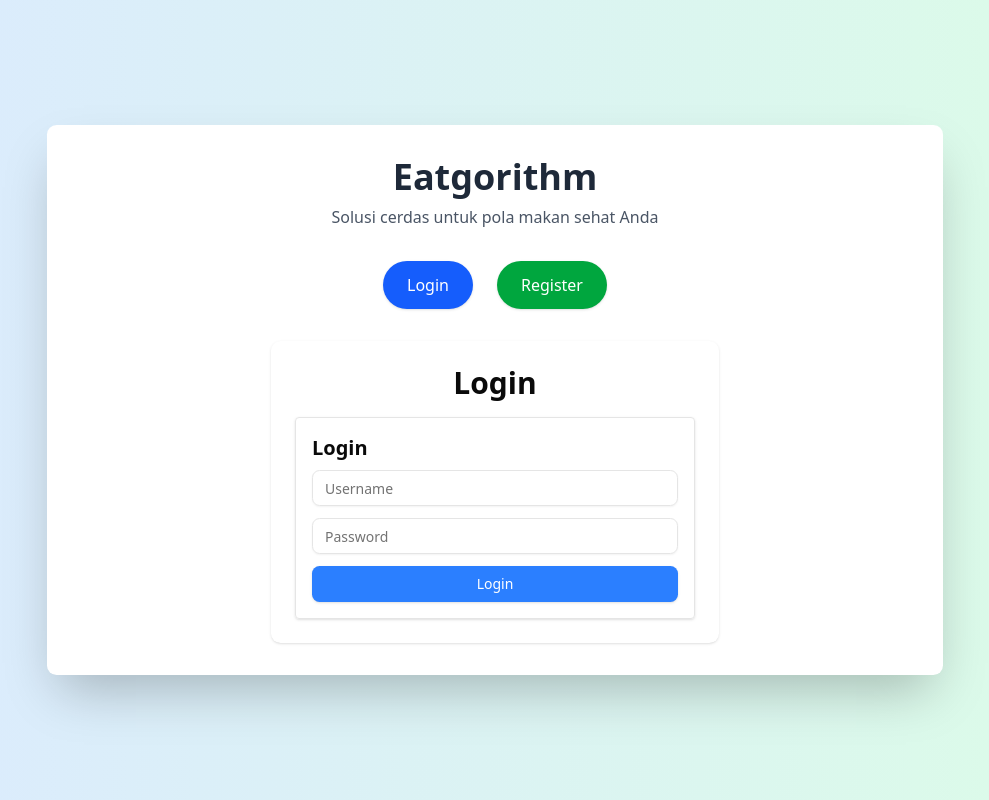
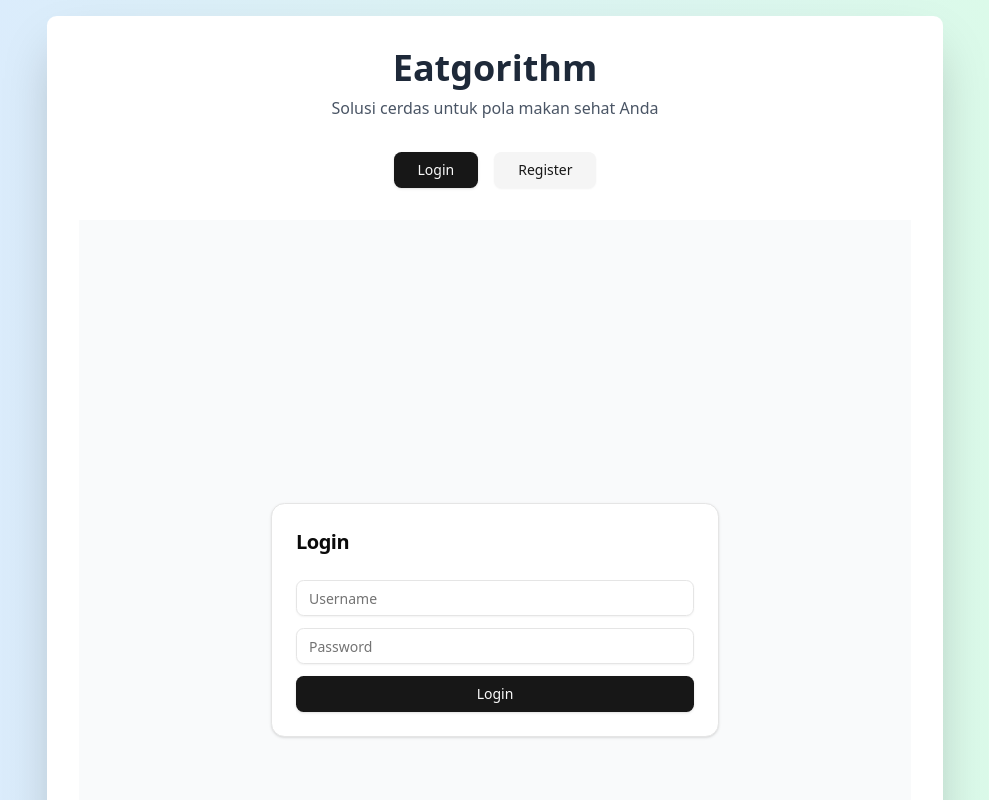
Before and after one commit to mfuadfakhruzzaki/mealplan-pwa, a React (Vite) app: page /login in a window 1280 px wide. Shown: the top 800 px of the page, without its empty margins (145-1134 px from the left). Built offline with nearby package versions, Linux system fonts and the light colour scheme.

Commit message:
Refactor UI components to use Card layout for improved consistency and styling

```diff
--- a/src/App.tsx
+++ b/src/App.tsx
@@ -7,12 +7,28 @@ import {
   Link,
   Navigate,
 } from "react-router-dom";
+
+// Halaman autentikasi
 import { LoginPage } from "@/pages/LoginPage";
 import { RegisterPage } from "@/pages/RegisterPage";
+
+// Komponen profile & meal plan
 import { ProfileInfo } from "@/components/Profile/ProfileInfo";
 import { UpdateProfile } from "@/components/Profile/UpdateProfile";
 import { GenerateMealPlan } from "@/components/MealPlan/GenerateMealPlan";
+
+// Interface profile
 import { Profile } from "@/interfaces/profile";
+
+// Import komponen shadcn/ui (sesuaikan path sesuai struktur proyek)
+import { Button } from "@/components/ui/button";
+import {
+  Card,
+  CardHeader,
+  CardTitle,
+  CardDescription,
+  CardContent,
+} from "@/components/ui/card";
 
 const API_BASE = "https://apieat.fuadfakhruz.id";
 
@@ -74,7 +90,7 @@ function App() {
   return (
     <Router>
       <div className="min-h-screen bg-gradient-to-r from-blue-100 to-green-100 flex items-center justify-center p-4">
-        <div className="w-full max-w-4xl bg-white shadow-2xl rounded-lg p-8">
+        <div className="w-full max-w-4xl bg-white shadow-2xl rounded-lg p-6 md:p-8">
           <header className="mb-8 text-center">
             <h1 className="text-4xl font-extrabold text-gray-800 mb-2">
               Eatgorithm
@@ -87,20 +103,18 @@ function App() {
           {!token ? (
             <>
               {/* Navigasi untuk Login dan Register */}
-              <div className="flex justify-center space-x-6 mb-8">
-                <Link
-                  to="/login"
-                  className="px-6 py-3 bg-blue-600 text-white rounded-full shadow hover:bg-blue-700 transition duration-200"
-                >
+              <nav className="flex justify-center gap-4 mb-8">
+                <Link to="/login">
+                  <Button variant="default" className="px-6 py-3">
                     Login
+                  </Button>
                 </Link>
-                <Link
-                  to="/register"
-                  className="px-6 py-3 bg-green-600 text-white rounded-full shadow hover:bg-green-700 transition duration-200"
-                >
+                <Link to="/register">
+                  <Button variant="secondary" className="px-6 py-3">
                     Register
+                  </Button>
                 </Link>
-              </div>
+              </nav>
               <Routes>
                 <Route
                   path="/login"
@@ -114,30 +128,51 @@ function App() {
           ) : (
             <>
               <div className="flex justify-end mb-6">
-                <button
-                  onClick={handleLogout}
-                  className="px-4 py-2 bg-red-500 hover:bg-red-600 text-white rounded-full shadow transition duration-200"
-                >
+                <Button variant="destructive" onClick={handleLogout}>
                   Logout
-                </button>
+                </Button>
               </div>
-              <section className="mb-8">
-                <h2 className="text-2xl font-bold text-gray-800 mb-4">
-                  Profile
-                </h2>
-                <div className="grid grid-cols-1 md:grid-cols-2 gap-6">
-                  <ProfileInfo profile={profile!} />
+              <section className="mb-8 space-y-6">
+                <Card>
+                  <CardHeader>
+                    <CardTitle>Profile</CardTitle>
+                    <CardDescription>Data profil Anda</CardDescription>
+                  </CardHeader>
+                  <CardContent>
+                    {profile ? (
+                      <ProfileInfo profile={profile} />
+                    ) : (
+                      <p className="text-sm text-gray-500">Memuat data...</p>
+                    )}
+                  </CardContent>
+                </Card>
+                <Card>
+                  <CardHeader>
+                    <CardTitle>Update Profile</CardTitle>
+                    <CardDescription>
+                      Perbarui informasi profil Anda
+                    </CardDescription>
+                  </CardHeader>
+                  <CardContent>
                     <UpdateProfile
                       token={token}
                       onProfileUpdated={refreshProfile}
                     />
-                </div>
+                  </CardContent>
+                </Card>
               </section>
               <section>
-                <h2 className="text-2xl font-bold text-gray-800 mb-4">
-                  Rencana Makan
-                </h2>
+                <Card>
+                  <CardHeader>
+                    <CardTitle>Rencana Makan</CardTitle>
+                    <CardDescription>
+                      Hasil generate rencana makan berdasarkan data Anda
+                    </CardDescription>
+                  </CardHeader>
+                  <CardContent>
                     <GenerateMealPlan token={token} />
+                  </CardContent>
+                </Card>
               </section>
             </>
           )}
--- a/src/components/auth/Login.tsx
+++ b/src/components/auth/Login.tsx
@@ -2,6 +2,7 @@
 import { useState, FormEvent, ChangeEvent } from "react";
 import { Button } from "@/components/ui/button";
 import { Input } from "@/components/ui/input";
+import { Card, CardHeader, CardTitle, CardContent } from "@/components/ui/card";
 
 const API_BASE = "https://apieat.fuadfakhruz.id";
 
@@ -41,8 +42,11 @@ export function Login({ onLoginSuccess }: LoginProps) {
   };
 
   return (
-    <div className="border p-4 rounded shadow">
-      <h2 className="text-xl font-semibold mb-2">Login</h2>
+    <Card className="w-full">
+      <CardHeader>
+        <CardTitle className="text-xl font-semibold">Login</CardTitle>
+      </CardHeader>
+      <CardContent>
         <form onSubmit={handleSubmit} className="space-y-3">
           <Input
             type="text"
@@ -51,6 +55,7 @@ export function Login({ onLoginSuccess }: LoginProps) {
             value={loginData.username}
             onChange={handleChange}
             required
+            className="w-full"
           />
           <Input
             type="password"
@@ -59,14 +64,13 @@ export function Login({ onLoginSuccess }: LoginProps) {
             value={loginData.password}
             onChange={handleChange}
             required
+            className="w-full"
           />
-        <Button
-          type="submit"
-          className="bg-blue-500 hover:bg-blue-600 text-white w-full"
-        >
+          <Button type="submit" className="w-full">
             Login
           </Button>
         </form>
-    </div>
+      </CardContent>
+    </Card>
   );
 }
--- a/src/components/auth/Register.tsx
+++ b/src/components/auth/Register.tsx
@@ -2,6 +2,7 @@
 import { useState, ChangeEvent, FormEvent } from "react";
 import { Button } from "@/components/ui/button";
 import { Input } from "@/components/ui/input";
+import { Card, CardHeader, CardTitle, CardContent } from "@/components/ui/card";
 
 const API_BASE = "https://apieat.fuadfakhruz.id";
 
@@ -62,9 +63,12 @@ export function Register() {
   };
 
   return (
-    <div className="border p-4 rounded shadow mt-6">
-      <h2 className="text-xl font-semibold mb-2">Register</h2>
-      <form onSubmit={handleSubmit} className="grid grid-cols-1 gap-3">
+    <Card className="w-full">
+      <CardHeader>
+        <CardTitle className="text-xl font-semibold">Register</CardTitle>
+      </CardHeader>
+      <CardContent>
+        <form onSubmit={handleSubmit} className="grid grid-cols-1 gap-4">
           <Input
             type="text"
             name="username"
@@ -72,6 +76,7 @@ export function Register() {
             value={regData.username}
             onChange={handleChange}
             required
+            className="w-full"
           />
           <Input
             type="password"
@@ -80,6 +85,7 @@ export function Register() {
             value={regData.password}
             onChange={handleChange}
             required
+            className="w-full"
           />
           <Input
             type="email"
@@ -88,6 +94,7 @@ export function Register() {
             value={regData.email}
             onChange={handleChange}
             required
+            className="w-full"
           />
           <Input
             type="text"
@@ -96,6 +103,7 @@ export function Register() {
             value={regData.full_name}
             onChange={handleChange}
             required
+            className="w-full"
           />
           <Input
             type="date"
@@ -103,12 +111,13 @@ export function Register() {
             value={regData.birth_date}
             onChange={handleChange}
             required
+            className="w-full"
           />
           <select
             name="gender"
             value={regData.gender}
             onChange={handleChange}
-          className="border rounded px-3 py-2"
+            className="border rounded px-3 py-2 w-full"
             required
           >
             <option value="">Pilih Gender</option>
@@ -122,6 +131,7 @@ export function Register() {
             value={regData.weight}
             onChange={handleChange}
             required
+            className="w-full"
           />
           <Input
             type="number"
@@ -130,12 +140,13 @@ export function Register() {
             value={regData.height}
             onChange={handleChange}
             required
+            className="w-full"
           />
           <select
             name="activity_level"
             value={regData.activity_level}
             onChange={handleChange}
-          className="border rounded px-3 py-2"
+            className="border rounded px-3 py-2 w-full"
             required
           >
             <option value="">Pilih Activity Level</option>
@@ -146,11 +157,12 @@ export function Register() {
           </select>
           <Button
             type="submit"
-          className="bg-green-500 hover:bg-green-600 text-white w-full"
+            className="w-full bg-green-500 hover:bg-green-600 text-white"
           >
             Register
           </Button>
         </form>
-    </div>
+      </CardContent>
+    </Card>
   );
 }
--- /dev/null
+++ b/src/components/ui/card.tsx
@@ -0,0 +1,68 @@
+import * as React from "react"
+
+import { cn } from "@/lib/utils"
+
+function Card({ className, ...props }: React.ComponentProps<"div">) {
+  return (
+    <div
+      data-slot="card"
+      className={cn(
+        "bg-card text-card-foreground rounded-xl border shadow-sm",
+        className
+      )}
+      {...props}
+    />
+  )
+}
+
+function CardHeader({ className, ...props }: React.ComponentProps<"div">) {
+  return (
+    <div
+      data-slot="card-header"
+      className={cn("flex flex-col gap-1.5 p-6", className)}
+      {...props}
+    />
+  )
+}
+
+function CardTitle({ className, ...props }: React.ComponentProps<"div">) {
+  return (
+    <div
+      data-slot="card-title"
+      className={cn("leading-none font-semibold tracking-tight", className)}
+      {...props}
+    />
+  )
+}
+
+function CardDescription({ className, ...props }: React.ComponentProps<"div">) {
+  return (
+    <div
+      data-slot="card-description"
+      className={cn("text-muted-foreground text-sm", className)}
+      {...props}
+    />
+  )
+}
+
+function CardContent({ className, ...props }: React.ComponentProps<"div">) {
+  return (
+    <div
+      data-slot="card-content"
+      className={cn("p-6 pt-0", className)}
+      {...props}
+    />
+  )
+}
+
+function CardFooter({ className, ...props }: React.ComponentProps<"div">) {
+  return (
+    <div
+      data-slot="card-footer"
+      className={cn("flex items-center p-6 pt-0", className)}
+      {...props}
+    />
+  )
+}
+
+export { Card, CardHeader, CardFooter, CardTitle, CardDescription, CardContent }
--- a/src/pages/LoginPage.tsx
+++ b/src/pages/LoginPage.tsx
@@ -6,9 +6,10 @@ interface LoginPageProps {
 
 export function LoginPage({ onLoginSuccess }: LoginPageProps) {
   return (
-    <div className="max-w-md mx-auto p-6 bg-white rounded-lg shadow">
-      <h1 className="text-3xl font-bold mb-4 text-center">Login</h1>
-      <Login onLoginSuccess={onLoginSuccess} />
+    <div className="flex items-center justify-center min-h-screen bg-gray-50 p-4">
+      <div className="w-full max-w-md">
+        <Login onLoginSuccess={onLoginSuccess} />
+      </div>
     </div>
   );
 }
--- a/src/pages/RegisterPage.tsx
+++ b/src/pages/RegisterPage.tsx
@@ -2,9 +2,11 @@ import { Register } from "@/components/auth/Register";
 
 export function RegisterPage() {
   return (
-    <div className="max-w-md mx-auto p-6 bg-white rounded-lg shadow">
-      <h1 className="text-3xl font-bold mb-4 text-center">Register</h1>
-      <Register />
+    <div className="flex items-center justify-center min-h-screen bg-gray-50 p-4">
+      <div className="w-full max-w-md bg-white rounded-lg shadow p-6">
+        <h1 className="text-3xl font-bold mb-4 text-center">Register</h1>
+        <Register />
+      </div>
     </div>
   );
 }
```
Also changed, not shown: src/components/MealPlan/GenerateMealPlan.tsx (+11 -4 lines), src/components/Profile/ProfileInfo.tsx (+9 -4 lines), src/components/Profile/UpdateProfile.tsx (+44 -15 lines). Lines whose indentation alone changed are shown as unchanged.
